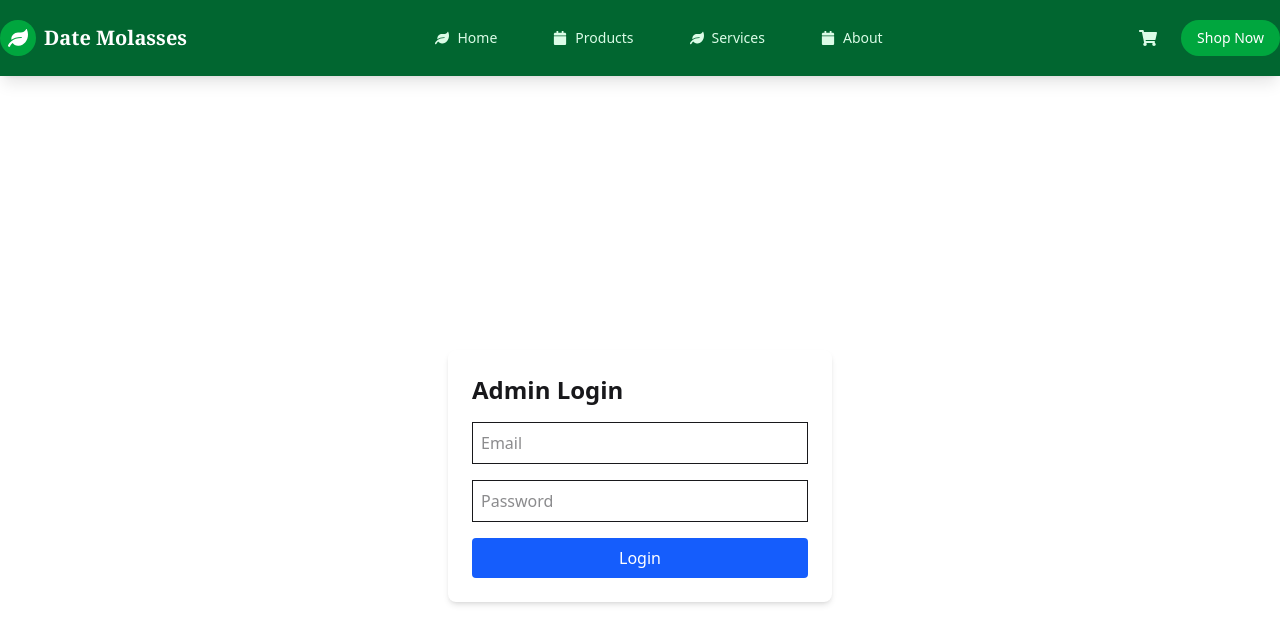
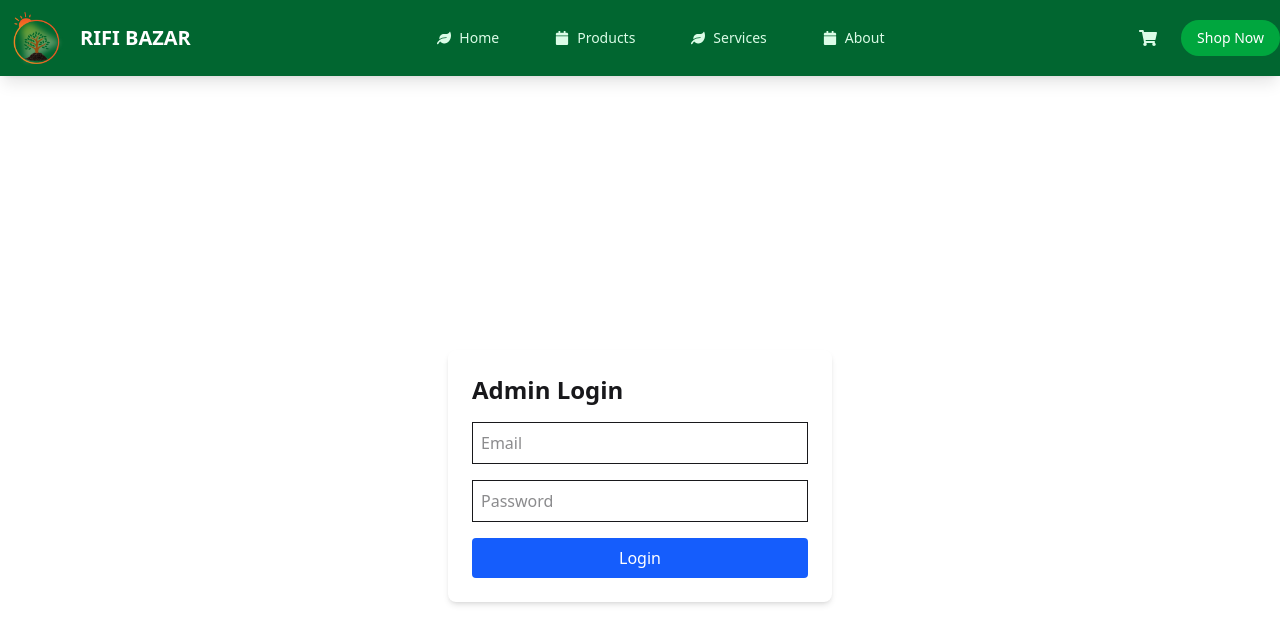
Before and after one commit to mbhzone/rifibazar, a React (Vite) app in the folder client/: page /admin-login in a window 1280 px wide. Shown: the top 644 px of the page. Built offline with nearby package versions, Linux system fonts and the light colour scheme.

Commit message:
design update

```diff
--- a/client/index.html
+++ b/client/index.html
@@ -4,6 +4,11 @@
 <head>
   <meta charset="UTF-8" />
   <link rel="icon" type="image/png" href="/favicon.png" />
+  <!-- poppins font -->
+  <link href="https://fonts.googleapis.com/css2?family=Open+Sans:wght@400;600;700&display=swap" rel="stylesheet">
+
+
+
   <!-- Google Tag Manager -->
   <script>
     (function (w, d, s, l, i) {
@@ -18,6 +23,12 @@
     })(window, document, 'script', 'dataLayer', 'GTM-TEST1234');
   </script>
   <!-- End Google Tag Manager -->
+  <style>
+    .all-font {
+      font-family: "Poppins", sans-serif;
+    }
+  </style>
+
 
   <meta name="viewport" content="width=device-width, initial-scale=1.0" />
   <title>Rifi Bazar</title>
--- a/client/src/Layout/Root/Root.jsx
+++ b/client/src/Layout/Root/Root.jsx
@@ -7,7 +7,7 @@ const Root = () => {
   return (
     <>
       <Navbar />
-      <div className="min-h-screen">
+      <div className="min-h-screen font-opensans">
         <Outlet></Outlet>
       </div>
     </>
--- a/client/src/components/Navbar.jsx
+++ b/client/src/components/Navbar.jsx
@@ -6,6 +6,7 @@ import {
   FaTimes,
   FaLeaf,
 } from 'react-icons/fa';
+import Logo from '../assets/icon.png';
 
 function Navbar() {
   const [isMenuOpen, setIsMenuOpen] = useState(false);
@@ -27,12 +28,10 @@ function Navbar() {
         <div className="flex justify-between items-center h-16">
           {/* Logo */}
           <div className="flex items-center space-x-2">
-            <div className="bg-green-600 p-2 rounded-full">
-              <FaLeaf className="text-white text-xl" />
+            <div className="p-2 rounded-full">
+              <img className="h-14 w-14" src={Logo} alt="" />
             </div>
-            <span className="text-white text-xl font-bold font-serif">
-              Date Molasses
-            </span>
+            <span className="text-white text-xl font-bold ">RIFI BAZAR</span>
           </div>
 
           {/* Desktop Menu */}
--- /dev/null
+++ b/client/tailwind.config.js
@@ -0,0 +1,12 @@
+/** @type {import('tailwindcss').Config} */
+export default {
+  content: ['./src/**/*.{js,jsx,ts,tsx}'],
+  theme: {
+    extend: {
+      fontFamily: {
+        opensans: ['"Open Sans"', 'sans-serif'], // Add Open Sans
+      },
+    },
+  },
+  plugins: [],
+};
```
Also changed, not shown: client/src/assets/icon.png (added).
